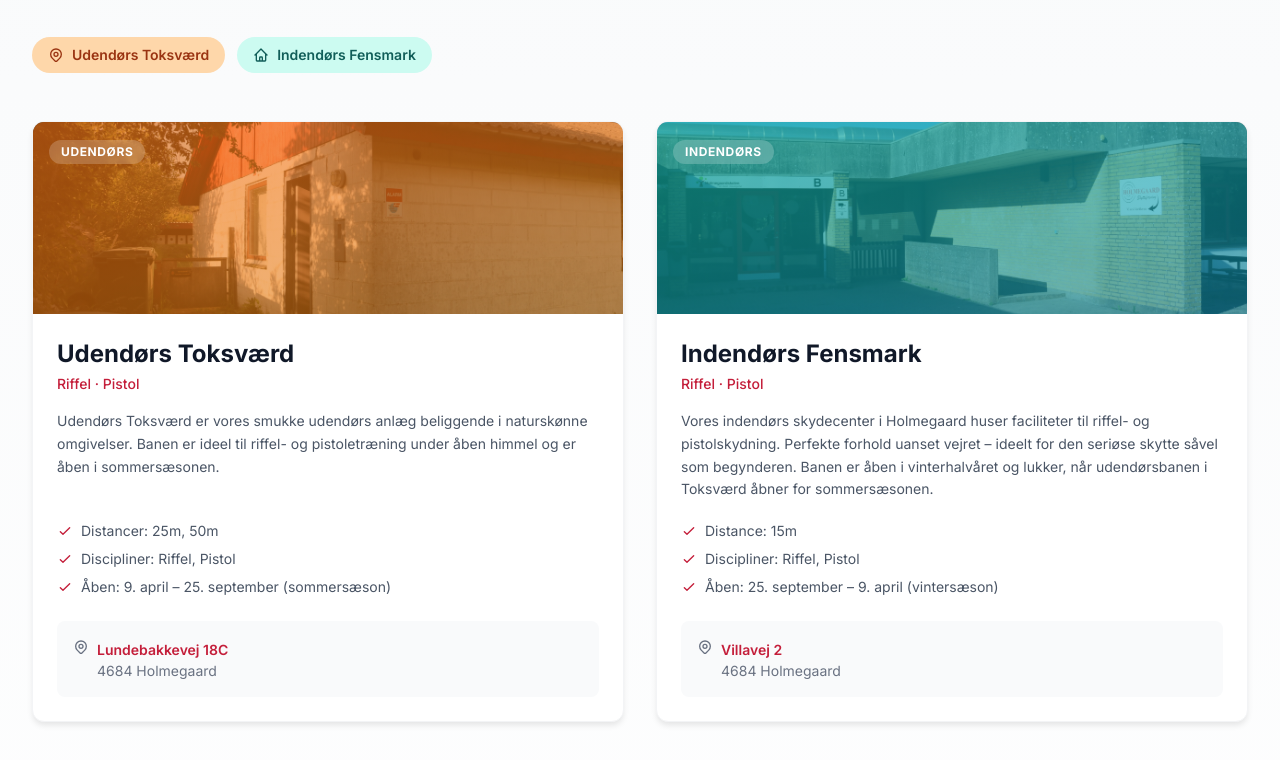
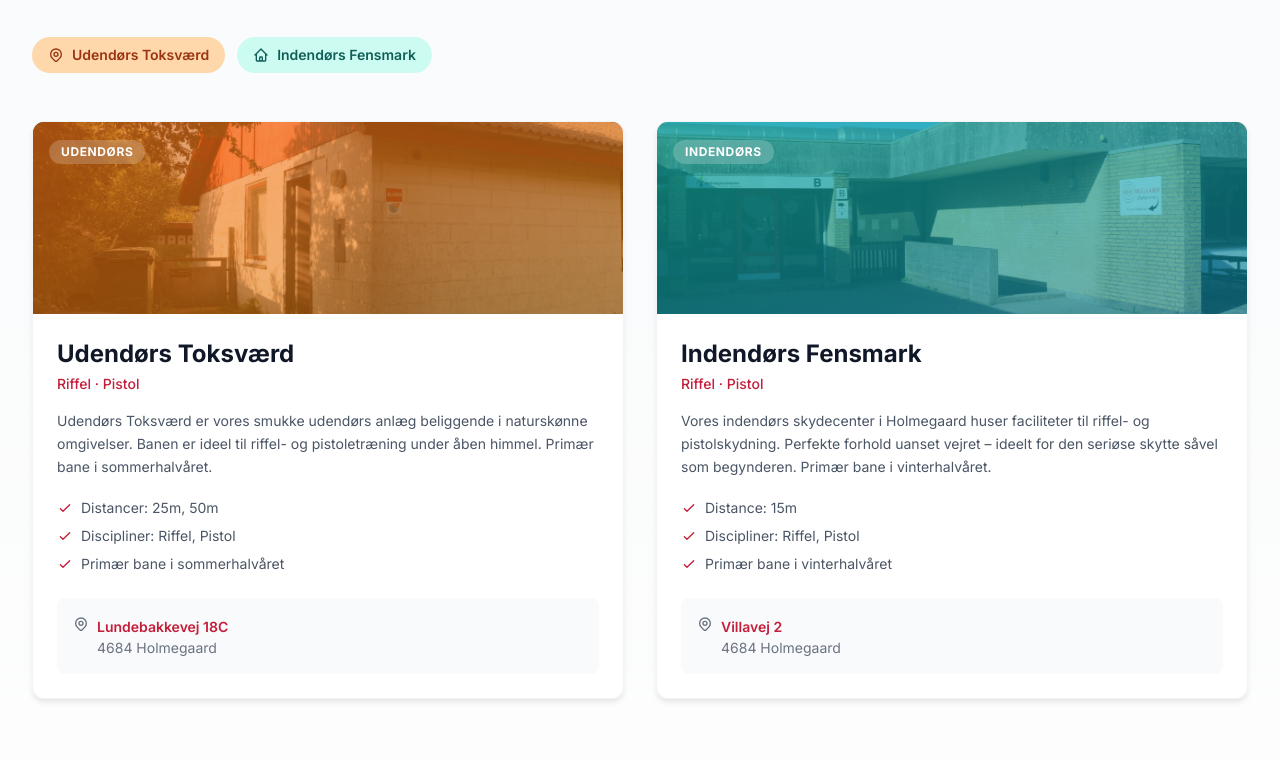
Before and after one commit to JWqvist/hskf-website, an Astro site: page /afdelinger in a window 1280 px wide. Shown: the part 292-1052 px from the top of the page. Built offline with nearby package versions, Linux system fonts and the light colour scheme; Astro itself is replaced by a stand-in of ours.

Commit message:
fix(afdelinger): Replace hardcoded season dates with generic season text

```diff
--- a/src/pages/afdelinger.astro
+++ b/src/pages/afdelinger.astro
@@ -41,7 +41,7 @@ import BaseLayout from '../layouts/BaseLayout.astro';
 
             <p class="font-medium text-sm mb-4" style="color: var(--color-primary-500);">Riffel · Pistol</p>
             <p class="text-gray-600 dark:text-gray-400 text-sm leading-relaxed mb-5 flex-grow">
-              Udendørs Toksværd er vores smukke udendørs anlæg beliggende i naturskønne omgivelser. Banen er ideel til riffel- og pistoletræning under åben himmel og er åben i sommersæsonen.
+              Udendørs Toksværd er vores smukke udendørs anlæg beliggende i naturskønne omgivelser. Banen er ideel til riffel- og pistoletræning under åben himmel. Primær bane i sommerhalvåret.
             </p>
             <ul class="space-y-2 mb-6">
               <li class="flex items-center gap-2 text-sm text-gray-600 dark:text-gray-400">
@@ -54,7 +54,7 @@ import BaseLayout from '../layouts/BaseLayout.astro';
               </li>
               <li class="flex items-center gap-2 text-sm text-gray-600 dark:text-gray-400">
                 <svg class="w-4 h-4 flex-shrink-0" style="color: var(--color-primary-500);" fill="none" viewBox="0 0 24 24" stroke="currentColor"><path stroke-linecap="round" stroke-linejoin="round" stroke-width="2" d="M5 13l4 4L19 7"/></svg>
-                Åben: 9. april – 25. september (sommersæson)
+                Primær bane i sommerhalvåret
               </li>
             </ul>
             <div class="flex items-start gap-2 p-4 bg-gray-50 dark:bg-gray-800 rounded-lg">
@@ -83,7 +83,7 @@ import BaseLayout from '../layouts/BaseLayout.astro';
             <h2 class="text-2xl font-bold text-gray-900 dark:text-white mb-1">Indendørs Fensmark</h2>
             <p class="font-medium text-sm mb-4" style="color: var(--color-primary-500);">Riffel · Pistol</p>
             <p class="text-gray-600 dark:text-gray-400 text-sm leading-relaxed mb-5 flex-grow">
-              Vores indendørs skydecenter i Holmegaard huser faciliteter til riffel- og pistolskydning. Perfekte forhold uanset vejret – ideelt for den seriøse skytte såvel som begynderen. Banen er åben i vinterhalvåret og lukker, når udendørsbanen i Toksværd åbner for sommersæsonen.
+              Vores indendørs skydecenter i Holmegaard huser faciliteter til riffel- og pistolskydning. Perfekte forhold uanset vejret – ideelt for den seriøse skytte såvel som begynderen. Primær bane i vinterhalvåret.
             </p>
             <ul class="space-y-2 mb-6">
               <li class="flex items-center gap-2 text-sm text-gray-600 dark:text-gray-400">
@@ -96,7 +96,7 @@ import BaseLayout from '../layouts/BaseLayout.astro';
               </li>
               <li class="flex items-center gap-2 text-sm text-gray-600 dark:text-gray-400">
                 <svg class="w-4 h-4 flex-shrink-0" style="color: var(--color-primary-500);" fill="none" viewBox="0 0 24 24" stroke="currentColor"><path stroke-linecap="round" stroke-linejoin="round" stroke-width="2" d="M5 13l4 4L19 7"/></svg>
-                Åben: 25. september – 9. april (vintersæson)
+                Primær bane i vinterhalvåret
               </li>
             </ul>
             <div class="flex items-start gap-2 p-4 bg-gray-50 dark:bg-gray-800 rounded-lg">
```
